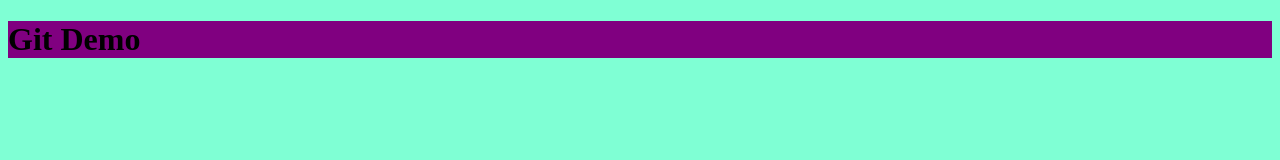
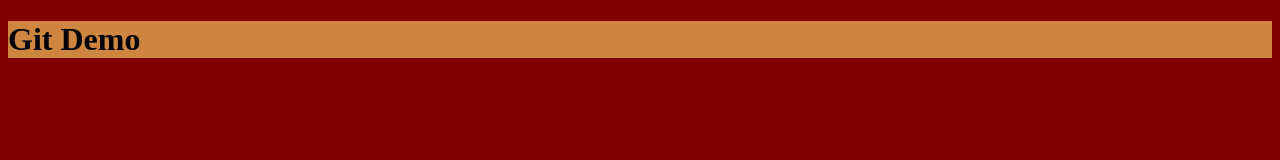
Before and after one commit to dontidros/git-video-II, a plain HTML site: page index.html in a window 1280 px wide. Drawn offline with Linux system fonts and the light colour scheme.

Commit message:
adding crazy colors on separate branch

```diff
--- a/styles.css
+++ b/styles.css
@@ -1,7 +1,7 @@
 body {
-  background-color: aquamarine;
+  background-color: maroon;
 }
 
 h1 {
-  background-color: purple;
+  background-color: peru;
 }
```
